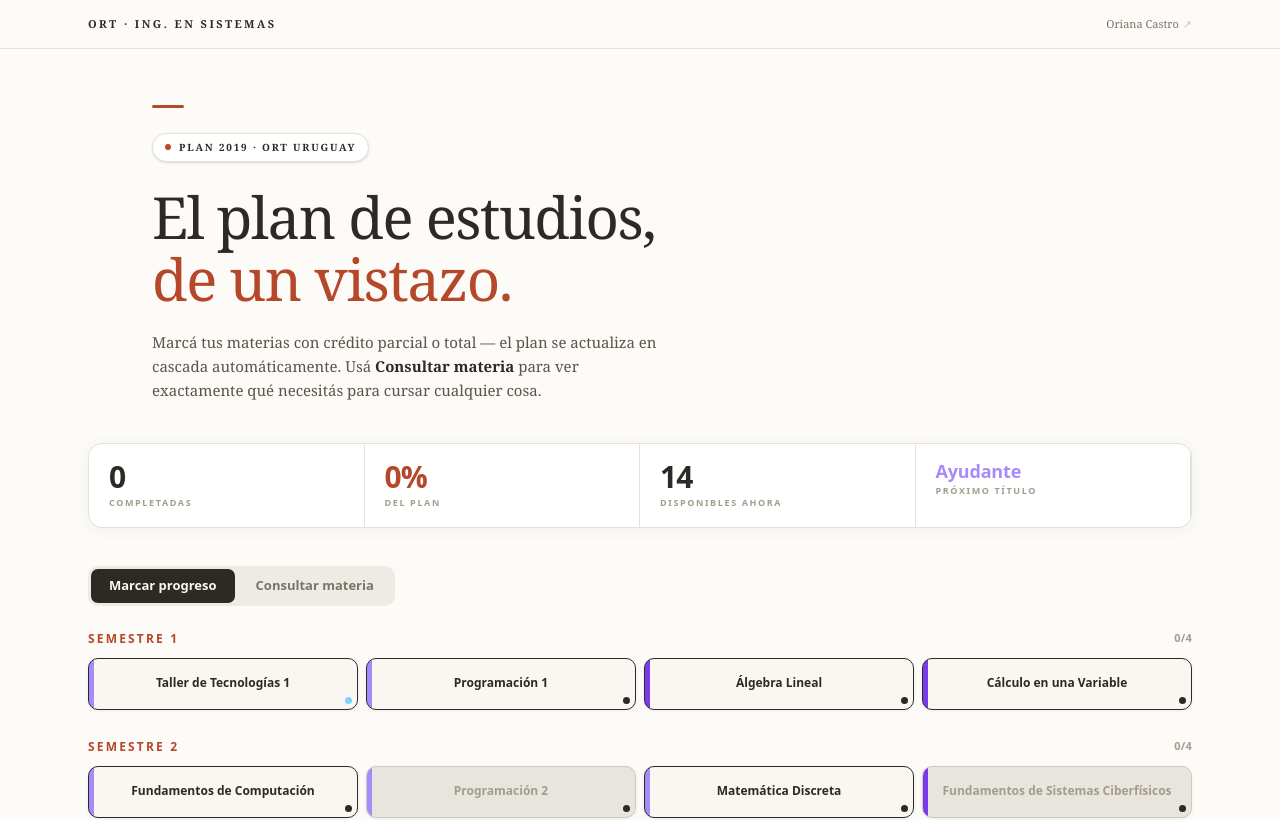
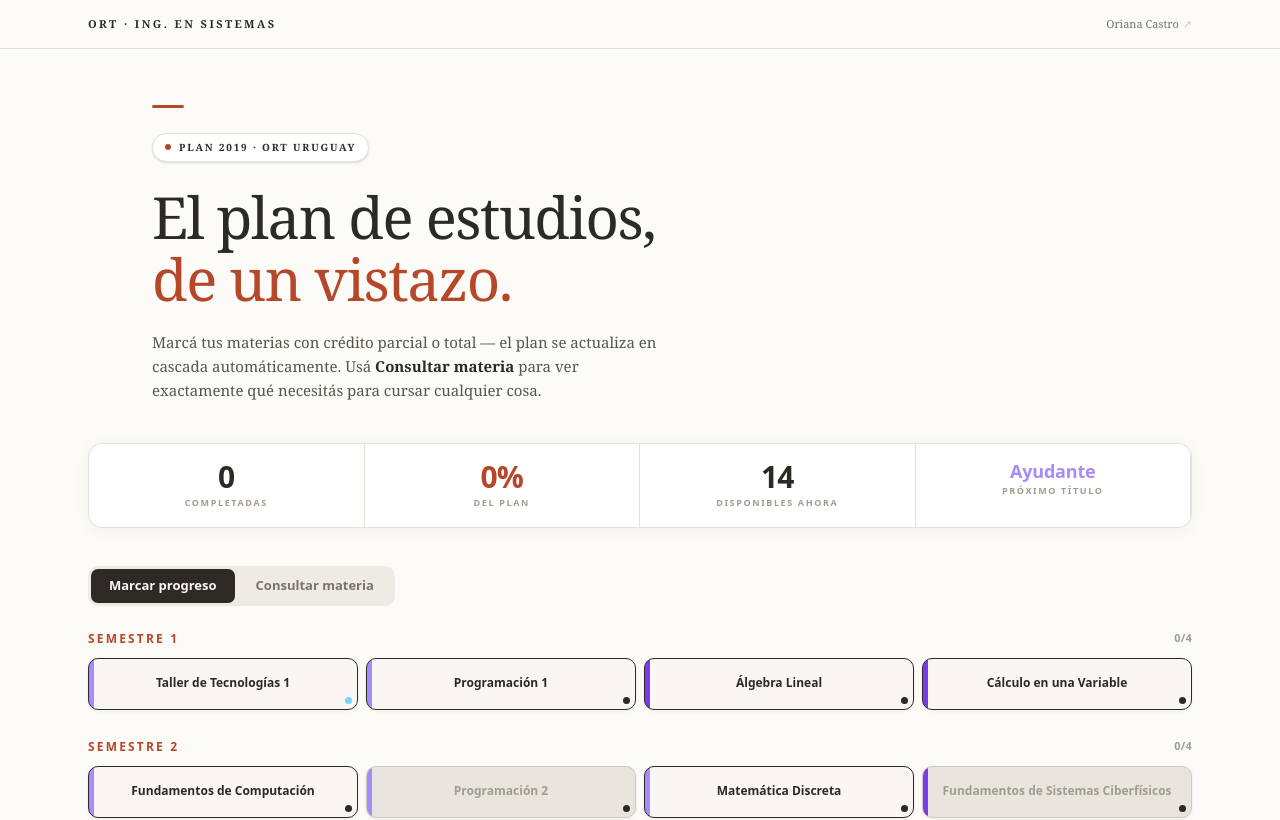
Before and after one commit to OrianaCastroE/Plan-de-estudios-ORT, a React (Vite) app: page / in a window 1280 px wide. Shown: the top 820 px of the page. Built offline with nearby package versions, Linux system fonts and the light colour scheme.

Commit message:
style: center stats bar content

```diff
--- a/src/components/PlanGrafo.tsx
+++ b/src/components/PlanGrafo.tsx
@@ -833,6 +833,7 @@ function StatStat({
       padding: "18px 20px",
       borderRight: "1px solid #e5e0d8",
       display: "flex", flexDirection: "column", gap: 4,
+      alignItems: "center", textAlign: "center",
     }}>
       <span style={{
         fontSize: isText ? 18 : 30, fontWeight: 800, lineHeight: 1,
```
